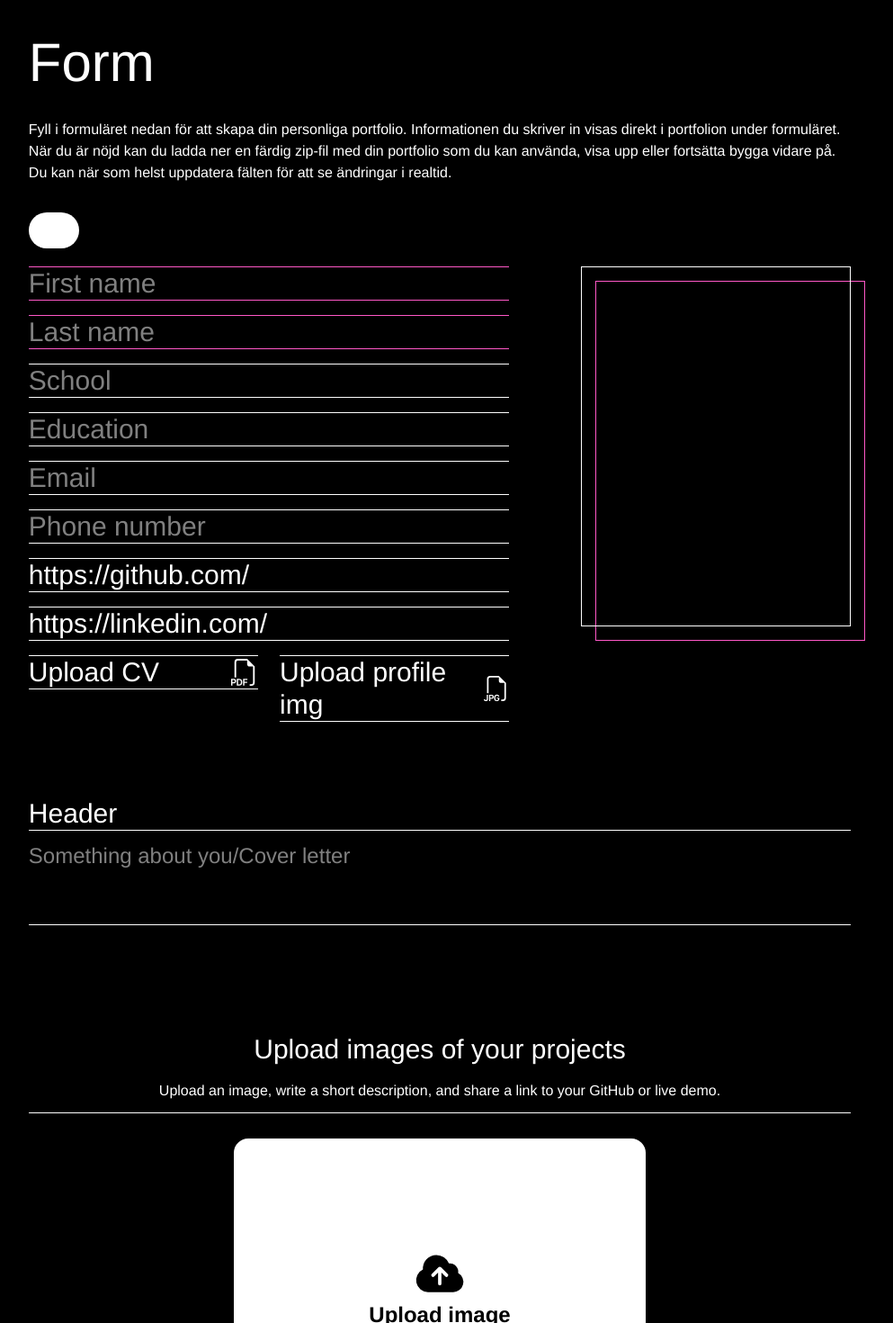
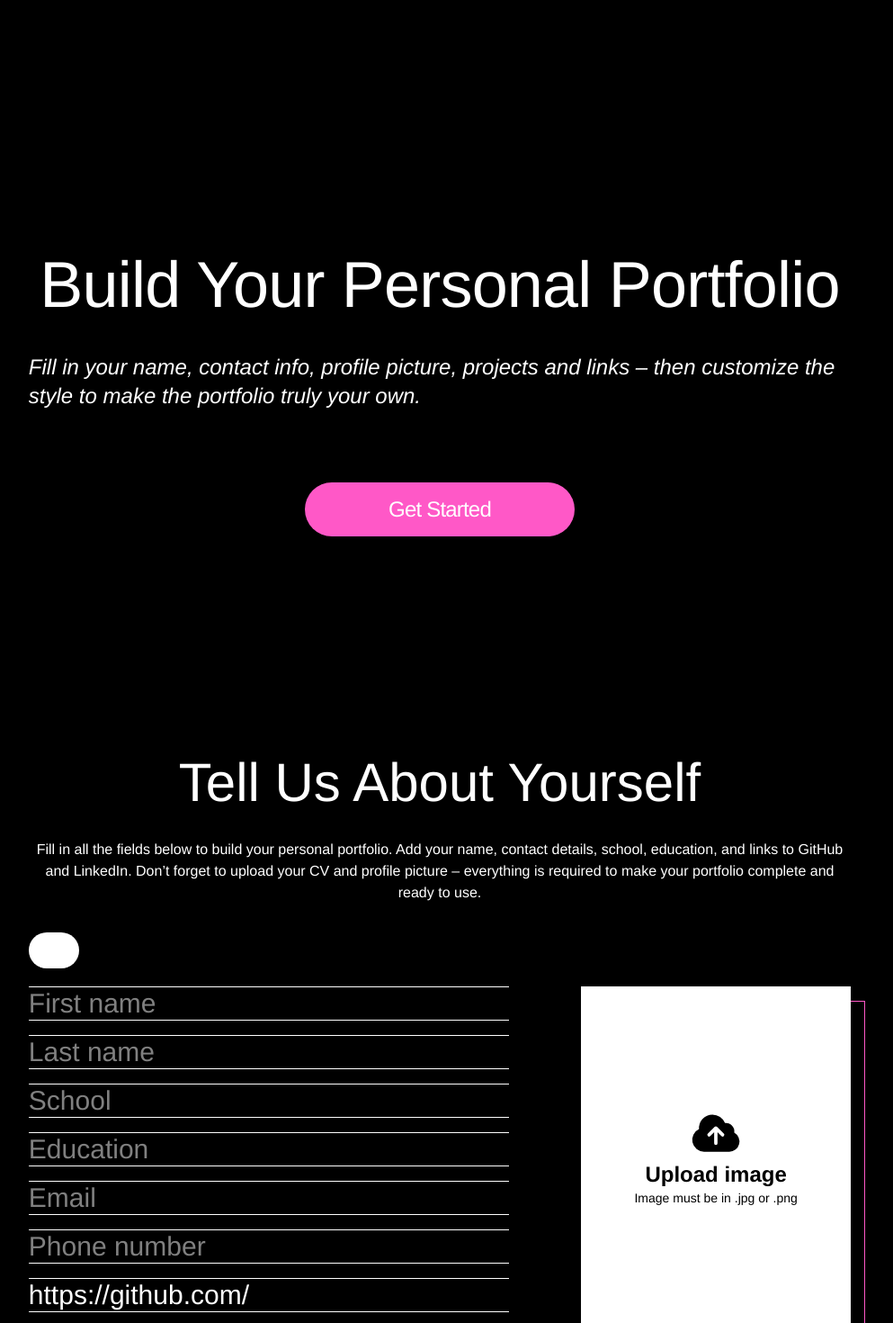
Before and after one commit to maxwelin/team-1, a React (Vite) app: page / in a window 1280 px wide. Shown: the part 80-1550 px from the top of the page at 90% size, without its empty margins (151-1144 px from the left). Built offline with nearby package versions, Linux system fonts and the light colour scheme.

Commit message:
fixed profilePic upload input. Fixed above the fold scroll component

```diff
--- /dev/null
+++ b/src/components/Form/AboveFold.jsx
@@ -0,0 +1,35 @@
+import { useContext } from "react";
+import { FormContext } from "../providers/FormContext";
+
+const AboveFold = () => {
+  const { accentColor, formRef } = useContext(FormContext);
+
+  const handleClick = () => {
+    if (formRef.current) {
+      const offset = 50;
+      const top =
+        formRef.current.getBoundingClientRect().top +
+        window.pageYOffset -
+        offset;
+      window.scrollTo({ top, behavior: "smooth" });
+    }
+  };
+
+  return (
+    <div className="min-h-[90vh]  w-full flex flex-col pt-60 items-center tracking-tighter mb-20">
+      <h1 className="text-7xl mb-10">Build Your Personal Portfolio</h1>
+      <p className="italic text-2xl mb-20 tracking-normal">
+        Fill in your name, contact info, profile picture, projects and links –
+        then customize the style to make the portfolio truly your own.
+      </p>
+      <button
+        style={{ backgroundColor: accentColor }}
+        className="h-15 w-[300px] rounded-4xl text-2xl cursor-pointer"
+        onClick={handleClick}
+      >
+        Get Started
+      </button>
+    </div>
+  );
+};
+export default AboveFold;
--- a/src/components/Form/Form.jsx
+++ b/src/components/Form/Form.jsx
@@ -4,6 +4,7 @@ import { BsFiletypePdf, BsFiletypeJpg } from "react-icons/bs";
 import { HiCloudArrowUp } from "react-icons/hi2";
 import { LuFilePenLine } from "react-icons/lu";
 import { VscDebugRestart } from "react-icons/vsc";
+import AboveFold from "./AboveFold";
 
 const Form = () => {
   const [skillInput, setSkillInput] = useState("");
@@ -36,6 +37,7 @@ const Form = () => {
     projList,
     setFileName,
     cvFile,
+    formRef,
     setCvFile,
     cvFileName,
     setCvFileName,
@@ -161,14 +163,21 @@ const Form = () => {
   const imageRef = useRef();
 
   return (
+    <>
+      <AboveFold />
       <div className="flex flex-col items-start gap-6">
-      <p className=" text-6xl text-left mb-2 font-medium">Form</p>
-      <p className=" text-1xl text-left mb-2 font-normal">
-        Fyll i formuläret nedan för att skapa din personliga portfolio.
-        Informationen du skriver in visas direkt i portfolion under formuläret.
-        När du är nöjd kan du ladda ner en färdig zip-fil med din portfolio som
-        du kan använda, visa upp eller fortsätta bygga vidare på. Du kan när som
-        helst uppdatera fälten för att se ändringar i realtid.
+        <h1
+          ref={formRef}
+          className=" text-6xl text-center w-full mb-2 font-medium"
+        >
+          Tell Us About Yourself
+        </h1>
+        <p className=" text-1xl text-center mb-2 w-full font-normal">
+          Fill in all the fields below to build your personal portfolio. Add
+          your name, contact details, school, education, and links to GitHub and
+          LinkedIn. Don’t forget to upload your CV and profile picture –
+          everything is required to make your portfolio complete and ready to
+          use.
         </p>
         <form onSubmit={handleSubmit} className="w-full">
           <button
@@ -184,7 +193,6 @@ const Form = () => {
                 name="fname"
                 defaultValue={firstName}
                 placeholder="First name"
-              style={{ borderColor: accentColor }}
                 className="outline-none border-t border-b w-full text-3xl font-light"
               />
               <input
@@ -192,7 +200,6 @@ const Form = () => {
                 name="lname"
                 defaultValue={lastName}
                 placeholder="Last name"
-              style={{ borderColor: accentColor }}
                 className="outline-none border-t border-b w-full text-3xl font-light"
               />
               <input
@@ -250,23 +257,6 @@ const Form = () => {
                     onChange={handleCVUpload}
                   />
                 </label>
-
-              <div className="relative w-full cursor-pointer">
-                <label
-                  htmlFor="profilePicture"
-                  className="absolute w-full flex justify-between items-center border-t border-b text-3xl font-light "
-                >
-                  {profilePic ? fileName : "Upload profile img"}
-                  <BsFiletypeJpg />
-                </label>
-                <input
-                  className="opacity-0 w-full h-full cursor-pointer"
-                  type="file"
-                  accept="image/*"
-                  name="profilePicture"
-                  onChange={handleProfilePicUpload}
-                />
-              </div>
               </div>
             </div>
             <div className="shrink-0 relative w-fit mt-[-0%] h-[400px] ml-20">
@@ -291,9 +281,28 @@ const Form = () => {
                     style={{ borderColor: accentColor }}
                     className="absolute top-4 left-4 w-full h-full border-1 z-0"
                   ></div>
-                <div className="relative z-10 h-[400px] w-[300px] object-center object-cover border-1 grid place-content-center">
-                  {/* <CgProfile className="text-white text-[200px]" /> */}
+
+                  <label
+                    htmlFor="projectImg"
+                    className="absolute w-full h-full z-100 top-1/3 pointer-events-none"
+                    style={{ color: bgColor }}
+                  >
+                    {" "}
+                    <div className="flex flex-col text-center">
+                      <HiCloudArrowUp className="text-6xl ml-auto mr-auto" />
+                      <h3 className="text-2xl font-semibold">Upload image</h3>
+                      <p className="text-sm">Image must be in .jpg or .png</p>
                     </div>
+                  </label>
+                  <input
+                    className=" relative z-10 h-[400px] w-[300px] object-center object-cover border-1 grid place-content-center cursor-pointer"
+                    style={{ backgroundColor: fontColor }}
+                    type="file"
+                    accept="image/*"
+                    name="projectImg"
+                    ref={imageRef}
+                    onChange={handleProfilePicUpload}
+                  />
                 </>
               )}
             </div>
@@ -320,8 +329,8 @@ const Form = () => {
               Upload images of your projects
             </h3>
             <p className="text-center pt-4 mb-3">
-            Upload an image, write a short description, and share a link to your
-            GitHub or live demo.
+              Upload an image, write a short description, and share a link to
+              your GitHub or live demo.
             </p>
             <div className="relative flex flex-col items-center border-t w-full border-b pt-7 pb-7 mb-5 justify-around">
               {imgUrl ? (
@@ -333,7 +342,7 @@ const Form = () => {
                   >
                     {" "}
                     <img
-                    className="h-[350px] w-full rounded-2xl w-1/2 mb-7 object-cover object-center"
+                      className="h-[350px] rounded-2xl w-full mb-7 object-cover object-center"
                       src={imgUrl}
                     />
                   </label>
@@ -403,7 +412,22 @@ const Form = () => {
                   SAVE PROJECT
                 </button>
               </div>
-            {projList && <p>{projList[0]?.title}</p>}
+              {/* {projList.length > 0 && (
+              <div className="w-1/2 mt-7">
+                <p>
+                  {projList.map((item, index) => {
+                    return (
+                      <div className="flex">
+                        <p key={index} className="text-xl">
+                          {item.title}
+                        </p>
+                        <button className="ml-auto">X</button>
+                      </div>
+                    );
+                  })}
+                </p>
+              </div>
+            )} */}
             </div>
           </div>
 
@@ -510,10 +534,10 @@ const Form = () => {
           <p className="text-1xl text-left mb-2 font-normal w-2/3">
             Fyll i formuläret nedan för att skapa din personliga portfolio.
             Informationen du skriver in visas direkt i portfolion under
-          formuläret. När du är nöjd kan du ladda ner en färdig zip-fil med din
-          portfolio som du kan använda, visa upp eller fortsätta bygga vidare
-          på. Du kan när som helst uppdatera fälten för att se ändringar i
-          realtid.
+            formuläret. När du är nöjd kan du ladda ner en färdig zip-fil med
+            din portfolio som du kan använda, visa upp eller fortsätta bygga
+            vidare på. Du kan när som helst uppdatera fälten för att se
+            ändringar i realtid.
           </p>
 
           <button
@@ -525,6 +549,7 @@ const Form = () => {
           </button>
         </form>
       </div>
+    </>
   );
 };
 
--- a/src/components/providers/FormContext.jsx
+++ b/src/components/providers/FormContext.jsx
@@ -1,4 +1,4 @@
-import { createContext, useState } from "react";
+import { createContext, useRef, useState } from "react";
 
 const FormContext = createContext(undefined);
 
@@ -32,6 +32,8 @@ const FormContextProvider = ({ children }) => {
   const [author, setAuthor] = useState("Team Juan");
   const [projList, setProjList] = useState([]);
 
+  const formRef = useRef(null);
+
   return (
     <FormContext.Provider
       value={{
@@ -61,6 +63,7 @@ const FormContextProvider = ({ children }) => {
         location,
         author,
         projList,
+        formRef,
         setToggleForm,
         setFirstName,
         setLastName,
```
Lines whose indentation alone changed are shown as unchanged.
